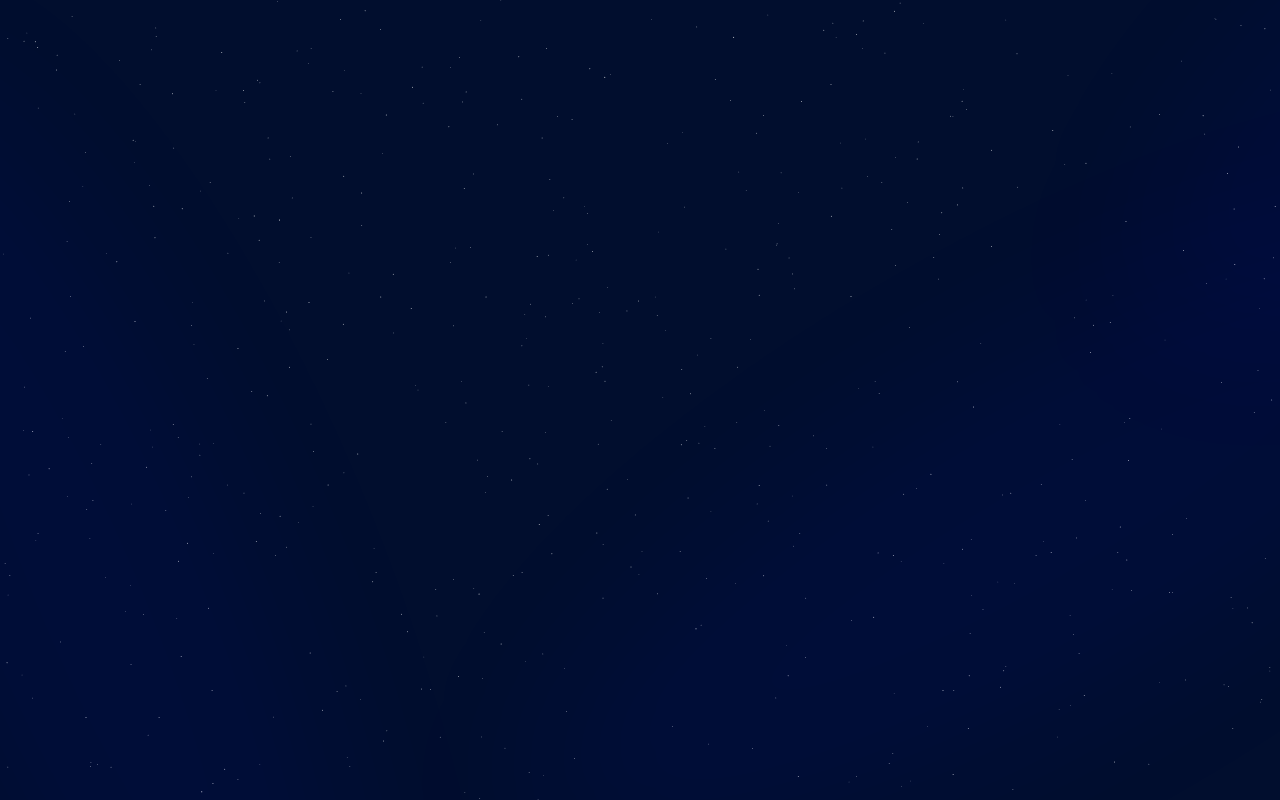
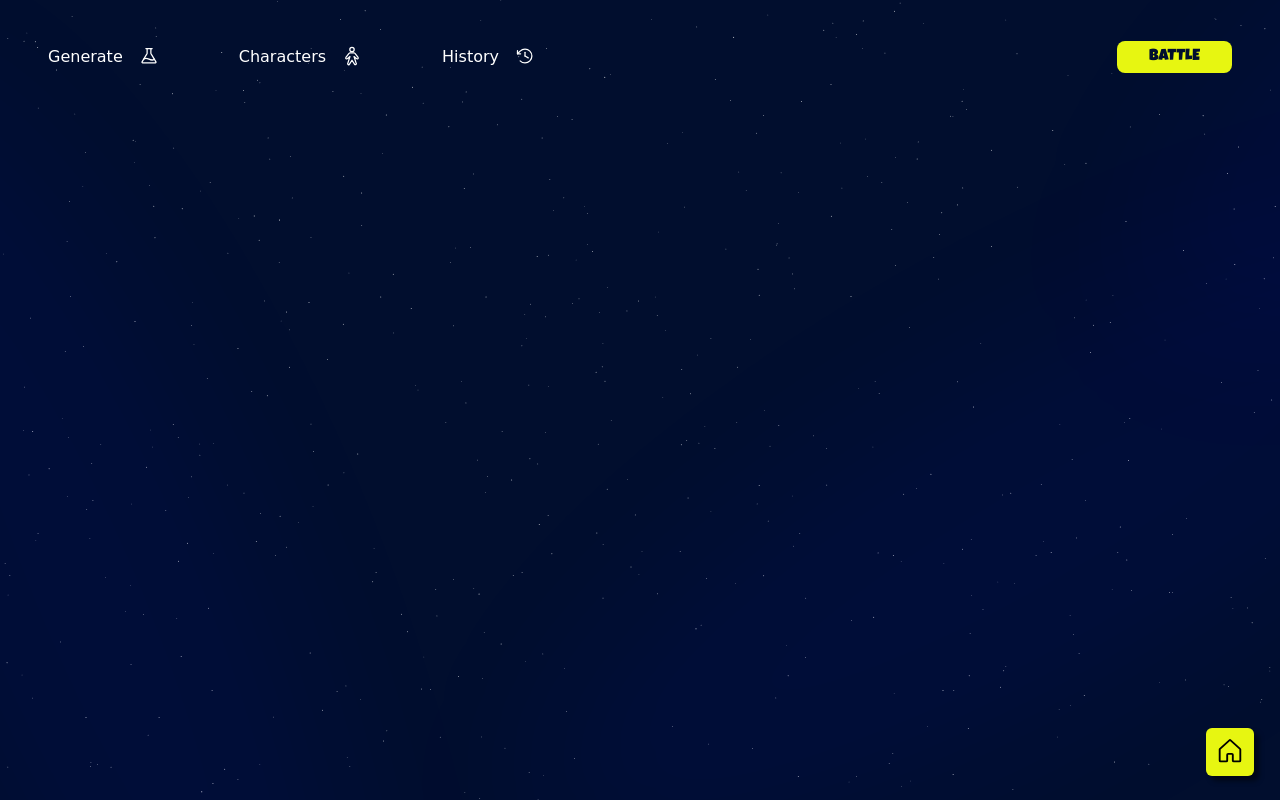
Before and after one commit to julioCoronetti/Rick-and-Morty-Battle, a React (Vite) app in the folder RickAndMortyBattle/: page /characters in a window 1280 px wide. Before the commit this address had no page. Built offline with nearby package versions, Linux system fonts and the light colour scheme; a web font is replaced by a local one.

Commit message:
feat: update Router and Navigation components; add Characters page and refactor Generate logic to use axios for API calls

```diff
--- a/RickAndMortyBattle/src/Router.tsx
+++ b/RickAndMortyBattle/src/Router.tsx
@@ -1,7 +1,7 @@
 import { Route, Routes } from "react-router-dom"
 import { Home } from "./pages/Home"
 import { History } from "./pages/History"
-import { Favorites } from "./pages/Favorites"
+import { Characters } from "./pages/Characters"
 import { Battle } from "./pages/Battle"
 import { DefaultLayout } from "./layouts"
 import { Generate } from "./pages/Generate"
@@ -12,7 +12,7 @@ export const Router = () => {
             <Route path="/" element={<DefaultLayout />}>
                 <Route path="/" element={<Home />} />
                 <Route path="/generate" element={<Generate />} />
-                <Route path="/favorites" element={<Favorites />} />
+                <Route path="/characters" element={<Characters />} />
                 <Route path="/history" element={<History />} />
                 <Route path="/battle" element={<Battle />} />
             </Route>
--- a/RickAndMortyBattle/src/components/Navigation/index.tsx
+++ b/RickAndMortyBattle/src/components/Navigation/index.tsx
@@ -1,7 +1,7 @@
 import { NavLink } from "react-router-dom";
 import { LinkBattle, LinksContainer, NavigationContainer } from "./styles";
 import { useEffect, useState } from "react";
-import { ClockCounterClockwise, Flask, Star } from "phosphor-react";
+import { ClockCounterClockwise, Flask, Person } from "phosphor-react";
 
 export const Navigation = () => {
     const [scrolled, setScrolled] = useState(false);
@@ -20,7 +20,7 @@ export const Navigation = () => {
             <ul>
                 <LinksContainer>
                     <NavLink to="/Generate">Generate <Flask size={20} /> </NavLink>
-                    <NavLink to="/Favorites">Favorites <Star size={20} /> </NavLink>
+                    <NavLink to="/Characters">Characters <Person size={20} /> </NavLink>
                     <NavLink to="/History">History <ClockCounterClockwise size={20} /> </NavLink>
                 </LinksContainer>
 
--- a/RickAndMortyBattle/src/pages/Favorites/index.tsx
+++ b/RickAndMortyBattle/src/pages/Characters/index.tsx
@@ -1,6 +1,6 @@
 import { HomeButton } from "../../components/HomeButton"
 
-export const Favorites = () => {
+export const Characters = () => {
     return (
         <>
             <HomeButton />
--- a/RickAndMortyBattle/src/pages/Generate/index.tsx
+++ b/RickAndMortyBattle/src/pages/Generate/index.tsx
@@ -1,18 +1,20 @@
 import { Card } from "../../components/Card"
 import { HomeButton } from "../../components/HomeButton"
 import { ButtonGenerate, GenerateContainer } from "./styles"
-import { getRandomCharacter } from "../../services/api";
+import { getRandomCharacter } from "../../services/axios";
 import { useState } from "react";
-import { useUser } from "../../contexts/UserProvider";
+import { Character, useUser } from "../../contexts/UserProvider";
 
 export const Generate = () => {
-    const [character, setCharacter] = useState({ image: "", name: "" });
-    const { generationKey, useKey } = useUser();
+    const [character, setCharacter] = useState<Character>({ id: 0, image: "", name: "" });
+    const { generationKey, useKey, addCharacter } = useUser();
 
     const handleGenerate = async () => {
         if (generationKey > 0) {
             const data = await getRandomCharacter();
-            setCharacter({ image: data.image, name: data.name });
+            const newCharacter = { id: data.id, image: data.image, name: data.name };
+            setCharacter(newCharacter);
+            addCharacter(newCharacter);
             useKey();
         } else {
             alert("Você não tem chaves suficientes para gerar um personagem!");
--- a/RickAndMortyBattle/src/services/api.ts
+++ b/RickAndMortyBattle/src/services/axios.ts
@@ -1,4 +1,5 @@
 import axios from "axios";
+import { Character } from "../contexts/UserProvider";
 
 export const api = axios.create({
     baseURL: "https://rickandmortyapi.com/api",
@@ -7,5 +8,5 @@ export const api = axios.create({
 export const getRandomCharacter = async () => {
     const randomId = Math.floor(Math.random() * 826) + 1;
     const response = await api.get(`/character/${randomId}`);
-    return response.data;
+    return response.data as Character;
 };
```
